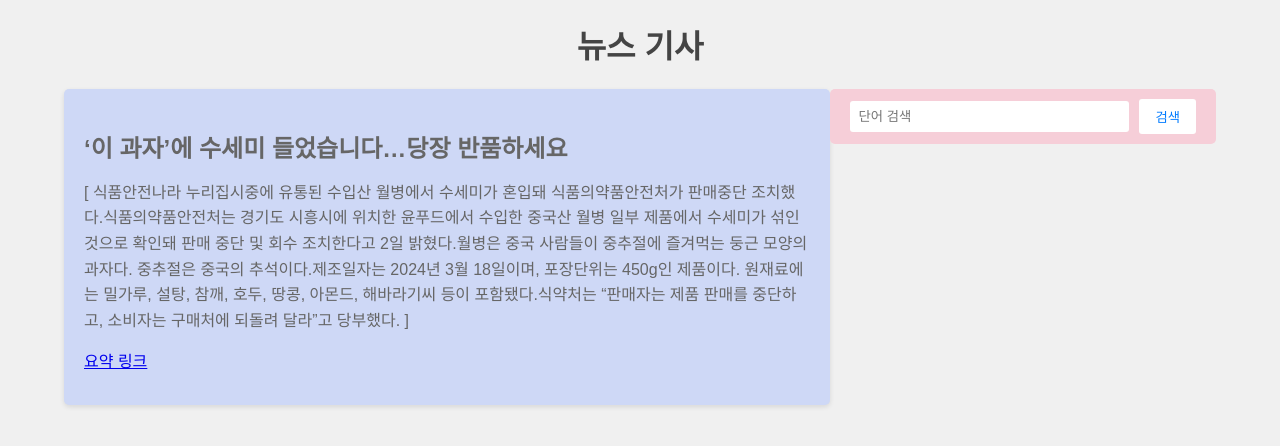
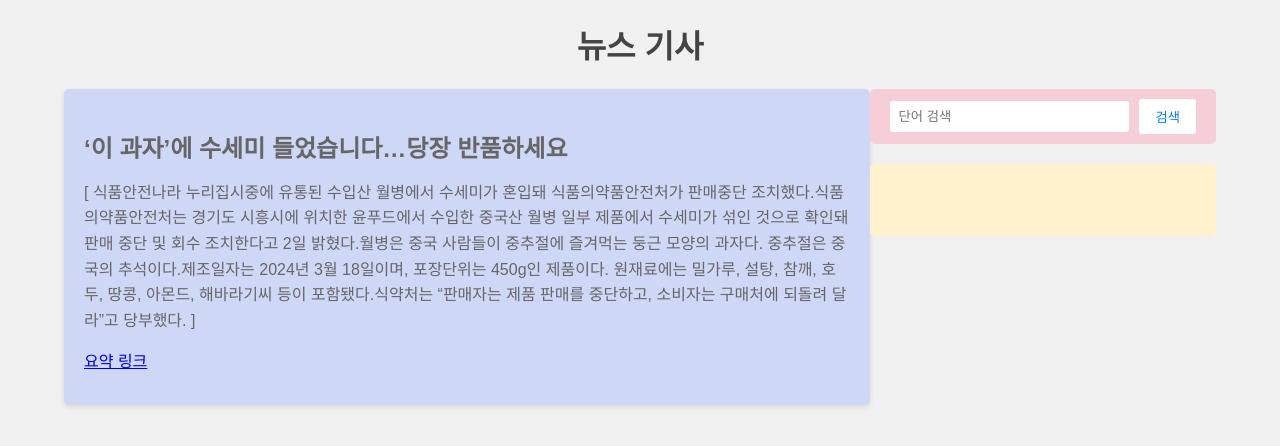
Before and after one commit to kimpubao/SemiProject, a Django app: page /pybo/1/ in a window 1280 px wide. Shown: the top 446 px of the page. Run offline with Django 5.2, Linux system fonts and the light colour scheme; data comes from the database, SQL or seed files in the repository.

Commit message:
사전 출력 변경

```diff
--- a/config/urls.py
+++ b/config/urls.py
@@ -20,4 +20,5 @@ from django.urls import path, include
 urlpatterns = [
     path('pyboadmin/', admin.site.urls),
     path('pybo/', include('pybo.urls')),
+    path('', include('pybo.urls')),
 ]
--- a/main.html
+++ b/main.html
@@ -45,7 +45,7 @@
             margin-bottom: 10px;
         }
         .search-form {
-            {#background-color: #F6CED8;#}
+            background-color: #F6CED8;
             padding: 10px 20px;
             border-radius: 5px;
             margin-bottom: 20px;
--- a/pybo/views.py
+++ b/pybo/views.py
@@ -1,3 +1,4 @@
+from django.http import JsonResponse
 from django.shortcuts import render, get_object_or_404
 from .models import News
 from django.conf import settings
@@ -23,20 +24,40 @@ def detail(request, news_id):
     context = {'news': news}
     return render(request, 'pybo/news_detail.html', context)
 
+# def search(request):
+#     if request.method == 'GET' and 'kw' in request.GET:
+#         api_key = ''
+#         xml_data = requests.get(f"https://stdict.korean.go.kr/api/search.do?certkey_no=6592&key={api_key}&type_search=search&req_type=xml&q={request.GET.get('kw')}")
+#         root = ET.fromstring(xml_data.text)
+#         word = root.find('./item/word').text
+#         definitions = [sense.find('./definition').text for sense in root.findall('./item/sense')]
+#         means = []
+#         for definition in definitions:
+#             means.append(definition)
+#         return render(request, 'search_result.html', {'word': word, 'means': means})
+#     else:
+#         return render(request, 'search_result.html')
+
 def search(request):
-    if request.method == 'GET' and 'kw' in request.GET:
+    query = request.GET.get('kw')
+    print('query:', query)
+    if query:
         api_key = ''
-        xml_data = requests.get(f"https://stdict.korean.go.kr/api/search.do?certkey_no=6592&key={api_key}&type_search=search&req_type=xml&q={request.GET.get('kw')}")
-        root = ET.fromstring(xml_data.text)
-        word = root.find('./item/word').text
-        definitions = [sense.find('./definition').text for sense in root.findall('./item/sense')]
-        means = []
-        for definition in definitions:
-            means.append(definition)
-        return render(request, 'search_result.html', {'word': word, 'means': means})
+        response = requests.get(f'https://stdict.korean.go.kr/api/search.do?certkey_no=6592&key={api_key}&type_search=search&req_type=json&q={query}')
+        if response.status_code == 200:
+            data = response.json()
+            means_lst = []
+            for i in data['channel']['item']:
+                means_lst.append(i['sense']['definition'])
+            # print(data['channel']['item'][0]['sense']['definition']) # 실제로 쓰일 데이터
+            print(means_lst)
+            meaning = means_lst
+        else:
+            meaning = '뜻을 찾을 수 없습니다.'
     else:
-        return render(request, 'search_result.html')
+        meaning = '검색어를 입력하세요.'
 
+    return JsonResponse({'meaning': meaning})
 
 def summary(request, content):
     mytokenizer: OktTonkenizer = OktTonkenizer()
--- a/templates/pybo/news_detail.html
+++ b/templates/pybo/news_detail.html
@@ -1,9 +1,9 @@
 <!DOCTYPE html>
-<html lang="en">
+<html lang="ko">
 <head>
     <meta charset="UTF-8">
     <meta name="viewport" content="width=device-width, initial-scale=1.0">
-    <title>뉴스 기사 제목 제목</title>
+    <title>뉴스 기사 제목</title>
     <style>
         body {
             font-family: Arial, sans-serif;
@@ -43,12 +43,15 @@
             line-height: 1.6;
             margin-bottom: 10px;
         }
+        .dict-content{
+            width: 30%;
+        }
         .search-form {
             background-color: #F6CED8;
             padding: 10px 20px;
             border-radius: 5px;
             margin-bottom: 20px;
-            width: 30%; /* 검색 폼의 너비를 조정하여 두 개의 아이템을 한 줄에 표시 */
+             /* 검색 폼의 너비를 조정하여 두 개의 아이템을 한 줄에 표시 */
             display: flex; /* 내부 아이템을 정렬하기 위해 flexbox 사용 */
             align-items: center; /* 아이템을 수직으로 정렬 */
         }
@@ -73,6 +76,15 @@
         .summary-link {
             color: #28a745;
         }
+
+        .search-content {
+            margin-top: 20px;
+            background-color: #FFF2CC;
+            padding: 20px;
+            border-radius: 5px;
+
+            display: flex;
+        }
     </style>
 </head>
 <body>
@@ -85,15 +97,42 @@
             <p class="summary-link"><a href="{% url 'summary' content=news.content %}" target="_blank">요약 링크</a></p>
         </div>
         <!-- 검색 폼 -->
-        <form class="search-form" action="{% url 'search' %}"  method="GET">
-            <input type="text" name="kw" placeholder="단어 검색">
-            <button type="submit">검색</button>
-        </form>
-        <!-- 검색 내용 -->
+        <div class="dict-content">
+            <form class="search-form" id="search-form">
+                <input type="text" name="kw" placeholder="단어 검색" id="search-input">
+                <button type="submit">검색</button>
+            </form>
+            <!-- 검색 내용 -->
+            <div class="search-content" id="search-content">
+                <p class="means" id="search-result"></p>
+            </div>
+        </div>
     </div>
-    <div class="search-content">
-        <p class="means">
-        </p>
-    </div>
+
+    <script>
+        document.getElementById('search-form').addEventListener('submit', function(event) {
+            event.preventDefault(); // 폼 제출 방지
+            var query = document.getElementById('search-input').value;
+            var xhr = new XMLHttpRequest();
+            xhr.open('GET', `/search/?kw=` + encodeURIComponent(query), true);
+            xhr.setRequestHeader('X-Requested-With', 'XMLHttpRequest'); // ajax
+            xhr.onload = function() {
+                if (xhr.status === 200) {
+                    var data = JSON.parse(xhr.responseText);
+                    var meanings = data.meaning;
+                    var resultContainer = document.getElementById('search-result');
+                    resultContainer.innerHTML = ''; // 검색기록 누적 방지
+                    meanings.forEach(function(meaning) {
+                        var p = document.createElement('p'); // p 태그 생성
+                        p.textContent = meaning;
+                        resultContainer.appendChild(p); // p 태그 추가
+                    });
+                } else {
+                    document.getElementById('search-result').innerText = '오류가 발생했습니다.';
+                }
+            };
+            xhr.send();
+        });
+    </script>
 </body>
 </html>
```
Also changed, not shown: 1 other file.
